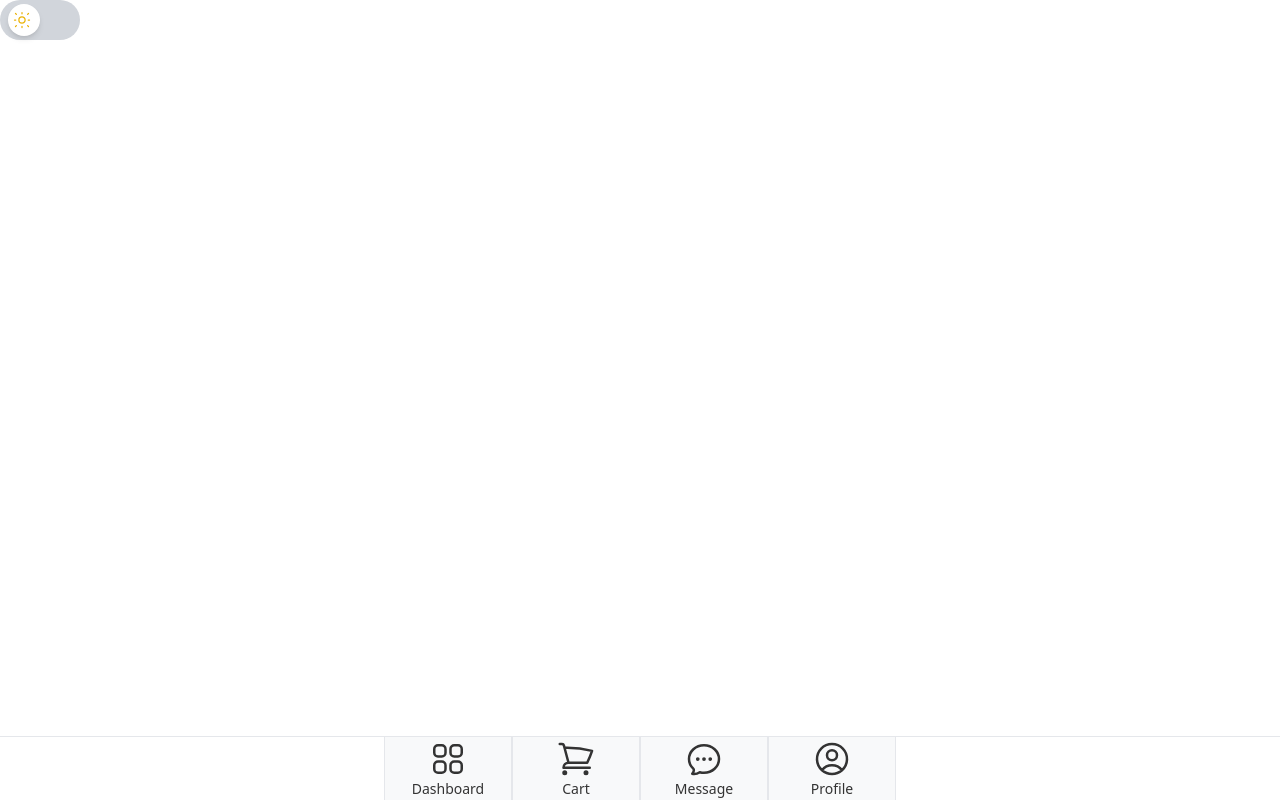
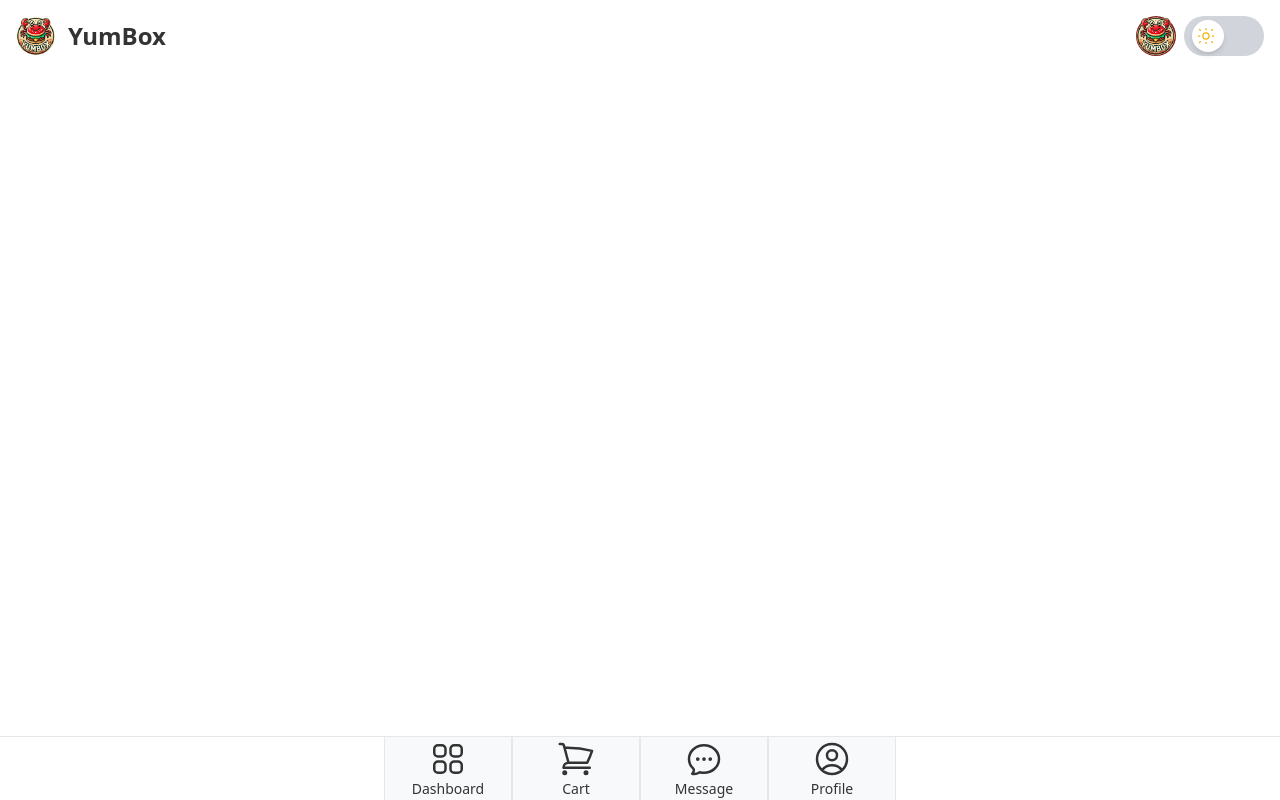
Before and after one commit to nhibui32/fastfood-webpage, a React (Vite) app in the folder app-FE/: page /homePage in a window 1280 px wide. Built offline with nearby package versions, Linux system fonts and the light colour scheme.

Commit message:
HomePage Top navbar

```diff
--- /dev/null
+++ b/app-FE/src/components/HomePage/TopNavBar.tsx
@@ -0,0 +1,61 @@
+import React, { useState } from 'react';
+import ThemeToggle from './ThemeToggle';
+const logo = '/Logo/YumBoxLogo.png';
+
+export default function Dashboard() {
+  const [isDropdownOpen, setIsDropdownOpen] = useState(false);
+
+  return (
+    <div>
+      <nav className='border-gray-200'>
+        <div className='max-w-screen-xl flex flex-wrap items-center justify-between mx-auto p-4'>
+          {/* Logo Button - No Need for Dropdown Toggle Here */}
+          <a href="#" className='flex items-center space-x-3'>
+            <img src={logo} alt="Logo Icon" className='h-10 w-10' />
+            <span className='self-center text-2xl font-semibold whitespace-nowrap text-primaryText'>YumBox</span>
+          </a>
+
+          {/* User Profile Dropdown */}
+          <div className='relative flex gap-2'>
+            <button
+              type='button'
+              className='flex text-sm bg-background rounded-full  bg-red-900'
+              id='user-menu-button'
+              onClick={() => setIsDropdownOpen(!isDropdownOpen)}
+              aria-expanded={isDropdownOpen}
+            >
+              <span className='sr-only'>Open user menu</span>
+              <img src={logo} alt="User profile" className='w-10 h-10' />
+            </button>
+
+            {/* Dropdown Menu */}
+            {isDropdownOpen && (
+              <div className='absolute right-0 mt-10 w-48 bg-Background divide-y divide-gray-200 rounded-lg shadow-lg border-primaryText border-2'>
+                <div className='px-4 py-3'>
+                  <span className='block text-sm text-primaryText font-semibold'>Nhi Bui</span>
+                  <span className='block text-sm text-secondaryText'>nhibui0302@gmail.com</span>
+                </div>
+                <ul className="py-2 text-primaryText">
+                  <li>
+                    <a href="#" className="block px-4 py-2 text-sm primaryText hover:bg-containerBackground text-primaryText">Dashboard</a>
+                  </li>
+                  <li>
+                    <a href="#" className="block px-4 py-2 text-sm primaryText hover:bg-containerBackground ">Settings</a>
+                  </li>
+                  <li>
+                    <a href="#" className="block px-4 py-2 text-sm primaryText hover:bg-containerBackground">Earnings</a>
+                  </li>
+                  <li>
+                    <a href="#" className="block px-4 py-2 text-sm primaryText hover:bg-containerBackground">Sign out</a>
+                  </li>
+                </ul>
+
+              </div>
+            )}
+            <ThemeToggle/>
+          </div>
+        </div>
+      </nav>
+    </div>
+  );
+}
--- a/app-FE/src/routes/HomePage.tsx
+++ b/app-FE/src/routes/HomePage.tsx
@@ -3,12 +3,12 @@ import DisplayMenu from '../components/HomePage/DisplayMenu'
 import YourCart from '../components/HomePage/Cart'
 import NavBar from '../components/LandingPage/NavBar'
 import BottomNavBar from '../components/HomePage/HomeNavBar'
-import ThemeToggle from '../components/HomePage/ThemeToggle'
+import TopNavBar from '../components/HomePage/TopNavBar'
 export default function MenuPage() {
 
   return (
       <div className=''>
-        <ThemeToggle/>
+        <TopNavBar/>
         <BottomNavBar/>
       </div>
   )
```
